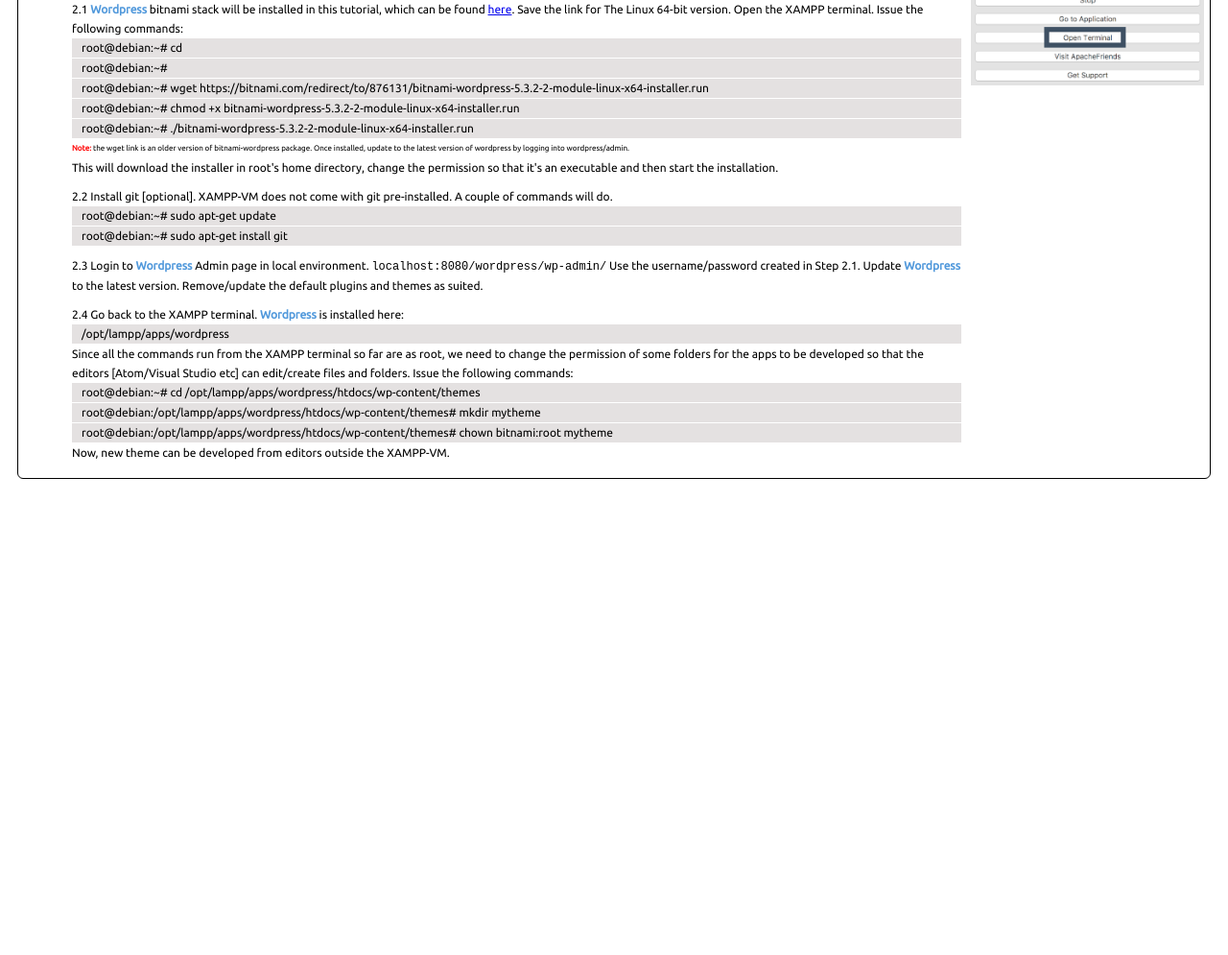
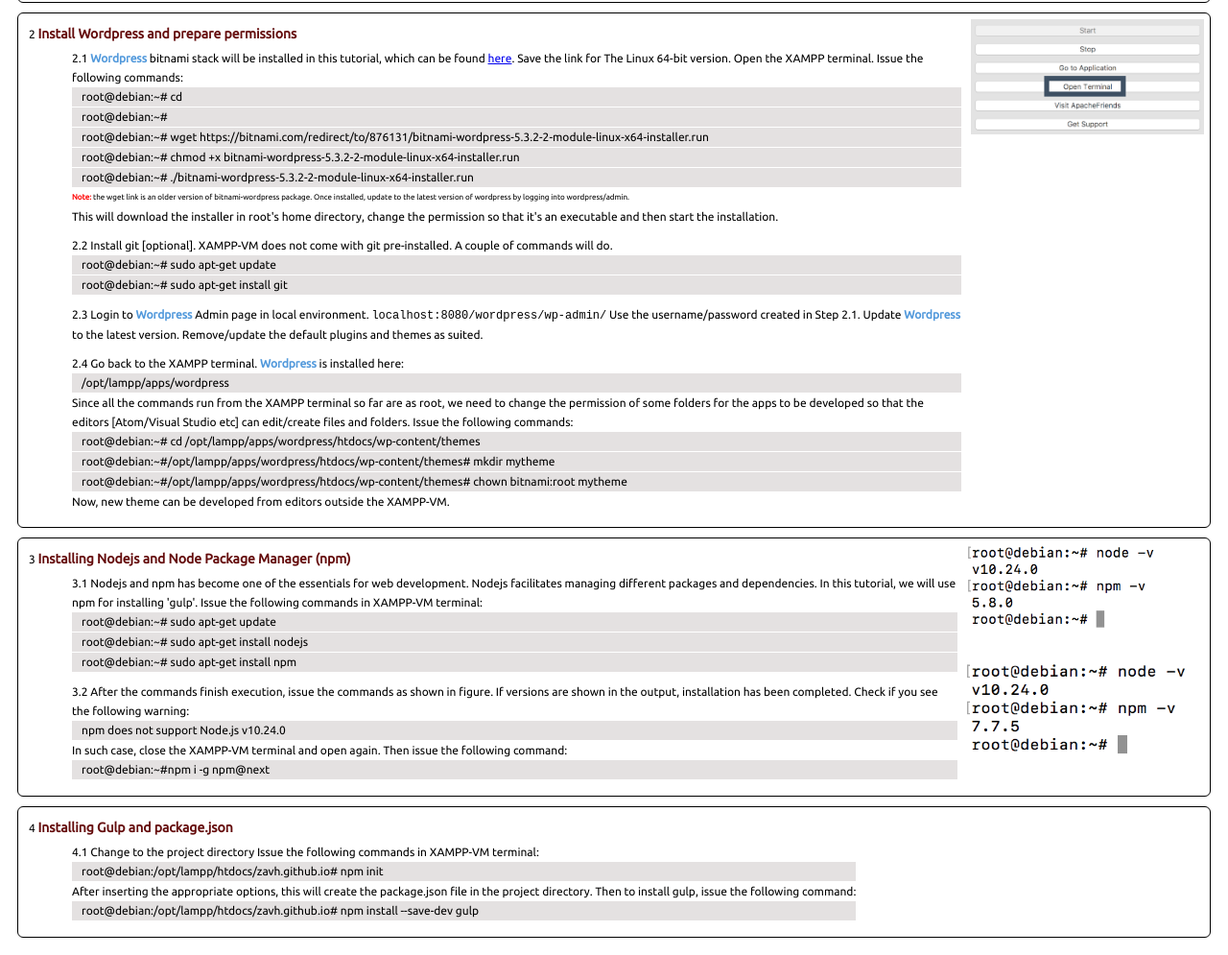
Before and after one commit to zavh/zavh.github.io, a website: page xampp.html in a window 1280 px wide. Shown: the part 251-1246 px from the top of the page at 96% size. Before the commit the page ends 800 px from the top, so only its background shows below. Drawn offline with Linux system fonts and the light colour scheme.

Commit message:
Gulp installation

```diff
--- a/css/site.css
+++ b/css/site.css
@@ -19,6 +19,10 @@
     border-radius: 6px;
     padding: 6px;
     display: flex;
+}
+.steps-image{
+    display: flex;
+    flex-direction: column;
 }
 .steps-image img{
     height: 120px;
--- a/xampp.html
+++ b/xampp.html
@@ -23,6 +23,9 @@
                         Renaming is harmless [as checked on March, 2021] - rename it back to xampp, [of course need to take care in case
                         any other directory of the same name exists] will make it the active project and without any alteration. For example
                         if gulp/nodejs/composer/wordpress or any other package/framework previously installed will work same as before.
+                        </li>
+                        <li>Once XAMPP restarted, open terminal from XAMPP and install vim which will come handy time to time:
+                            <div class='terminal-command'> <span>root@debian:~# sudo apt-get install vim </span></div>
                         </li>
                     </ol>
                 </li>
@@ -60,8 +63,8 @@
                                 Since all the commands run from the XAMPP terminal so far are as root, we need to change the permission of some folders for the apps to be developed so that
                                 the editors [Atom/Visual Studio etc] can edit/create files and folders. Issue the following commands:
                                 <div class='terminal-command'> <span>root@debian:~# cd /opt/lampp/apps/wordpress/htdocs/wp-content/themes</span></div>
-                                <div class='terminal-command'> <span>root@debian:/opt/lampp/apps/wordpress/htdocs/wp-content/themes# mkdir mytheme</span></div>
-                                <div class='terminal-command'> <span>root@debian:/opt/lampp/apps/wordpress/htdocs/wp-content/themes# chown bitnami:root mytheme</span></div>
+                                <div class='terminal-command'> <span>root@debian:~#/opt/lampp/apps/wordpress/htdocs/wp-content/themes# mkdir mytheme</span></div>
+                                <div class='terminal-command'> <span>root@debian:~#/opt/lampp/apps/wordpress/htdocs/wp-content/themes# chown bitnami:root mytheme</span></div>
                                 Now, new theme can be developed from editors outside the XAMPP-VM.
                             </li>
                         </ol>
@@ -69,6 +72,42 @@
 
                     <div class='steps-image'> <img src="images/step-2.0.png" alt=""></div>
                 </div> <!-- steps end -->
+                <div class='steps'>
+                    <li> <span>Installing Nodejs and Node Package Manager (npm)</span>
+                        <ol>
+                            <li>Nodejs and npm has become one of the essentials for web development. Nodejs facilitates managing
+                                different packages and dependencies. In this tutorial, we will use npm for installing 'gulp'.
+                                Issue the following commands in XAMPP-VM terminal:
+                                <div class='terminal-command'> <span>root@debian:~# sudo apt-get update</span></div>
+                                <div class='terminal-command'> <span>root@debian:~# sudo apt-get install nodejs</span></div>
+                                <div class='terminal-command'> <span>root@debian:~# sudo apt-get install npm</span></div>
+                            </li>
+                            <li> After the commands finish execution, issue the commands as shown in figure. If versions are shown
+                                in the output, installation has been completed. Check if you see the following warning:
+                                <div class='terminal-command'> <span>npm does not support Node.js v10.24.0</span></div>
+                                In such case, close the XAMPP-VM terminal and open again. Then issue the following command:
+                                <div class='terminal-command'> <span>root@debian:~#npm i -g npm@next</span></div>
+                            </li>
+                        </ol>
+                    </li>
+
+                    <div class='steps-image'>
+                         <img src="images/step-3.0.png" alt="">
+                         <img src="images/step-3.1.png" alt="">
+                    </div>
+                </div> <!-- steps end -->
+                <div class='steps'>
+                    <li> <span>Installing Gulp and package.json</span>
+                        <ol>
+                            <li>Change to the project directory Issue the following commands in XAMPP-VM terminal:
+                                <div class='terminal-command'> <span>root@debian:/opt/lampp/htdocs/zavh.github.io# npm init </span></div>
+                                After inserting the appropriate options, this will create the package.json file in the project directory.
+                                Then to install gulp, issue the following command:
+                                <div class='terminal-command'> <span>root@debian:/opt/lampp/htdocs/zavh.github.io# npm install --save-dev gulp</span></div>
+                            </li>
+                        </ol>
+                    </li>
+                </div> <!-- steps end -->
         </ol>
     </div>
 </body>
```
Also changed, not shown: package.json (added, +28 -0 lines), images/._step-2.0.png (deleted), images/step-3.0.png (added), images/step-3.1.png (added), 2 other files.
